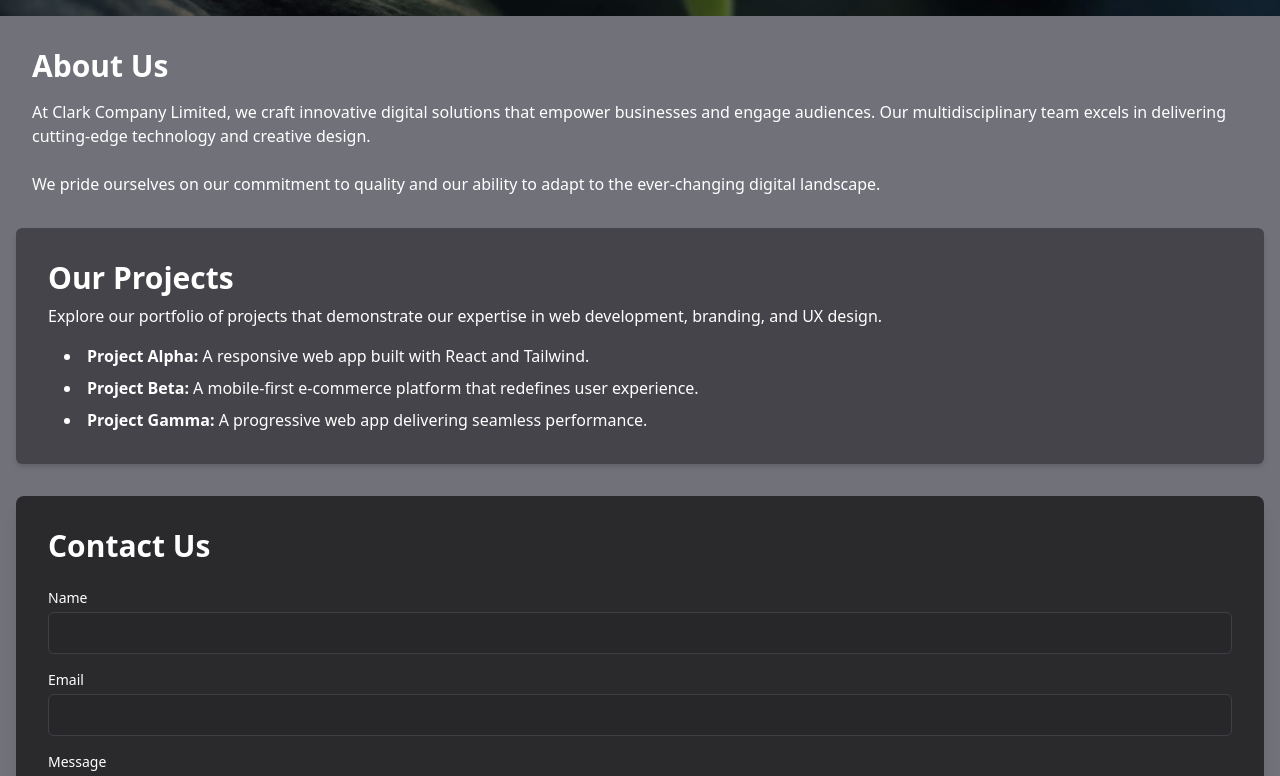
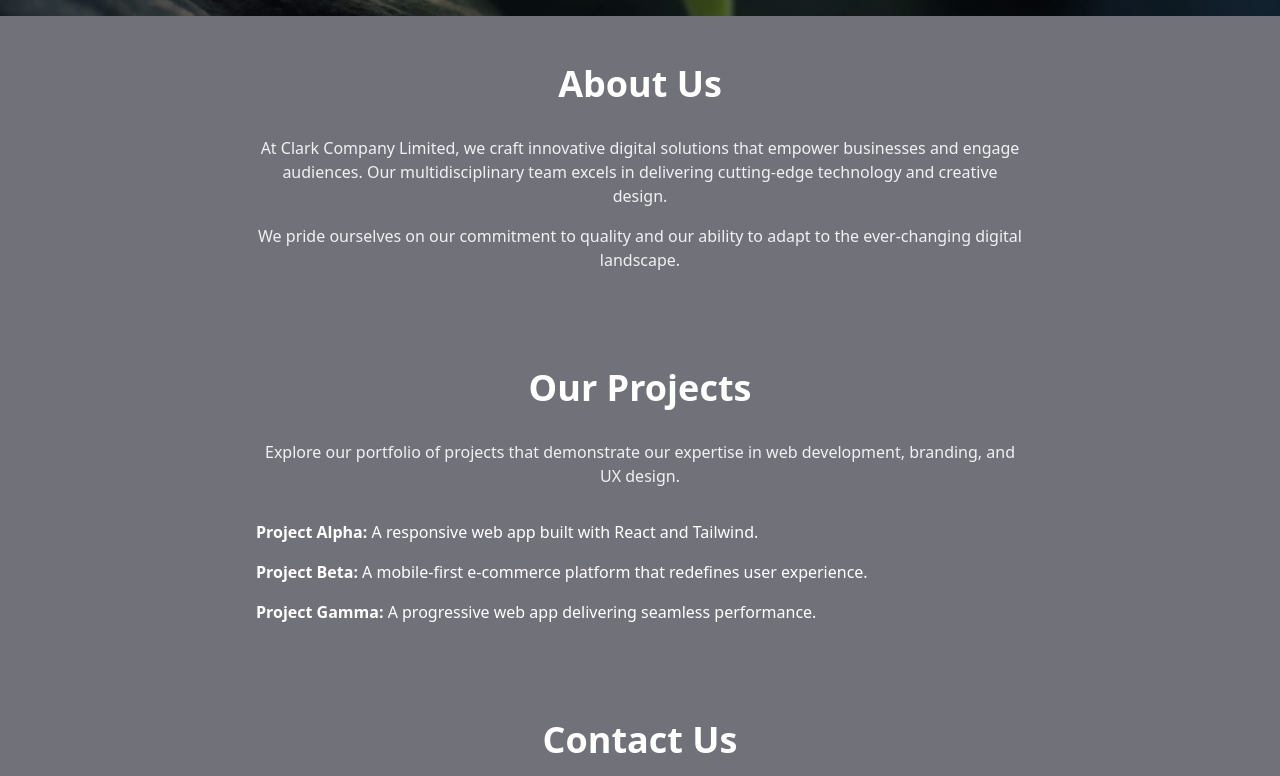
Before and after one commit to life423/drewclark.io-portfolio, a React (Vite) app in the folder app/: page / in a window 1280 px wide. Shown: the part 720-1496 px from the top of the page. Built offline with nearby package versions, Linux system fonts and the light colour scheme.

Commit message:
Revamp About, Contact, and Projects sections
- Updated layout for better responsiveness and alignment.
- Enhanced styling with new padding and background colors.
- Improved text readability with adjusted font sizes and spacing.
- Added a container for centered content in each section.

```diff
--- a/app/src/components/sections/About.jsx
+++ b/app/src/components/sections/About.jsx
@@ -1,19 +1,26 @@
+// FILE: app/src/components/sections/About.jsx
 import React from 'react'
 
 export default function About() {
   return (
-        <section className='p-8'>
-            <h2 className='text-3xl font-bold mb-4 text-white'>About Us</h2>
-            <p className='mb-6 text-white'>
+    <section className="py-12">
+      <div className="mx-auto max-w-3xl text-center">
+        <h2 className="text-3xl md:text-4xl font-bold text-white mb-8">
+          About Us
+        </h2>
+        <div className="space-y-4 text-white/90">
+          <p>
             At Clark Company Limited, we craft innovative digital
             solutions that empower businesses and engage audiences.
             Our multidisciplinary team excels in delivering
-                cutting‐edge technology and creative design.
+            cutting-edge technology and creative design.
           </p>
-            <p className='text-white'>
+          <p>
             We pride ourselves on our commitment to quality and our
-                ability to adapt to the ever‐changing digital landscape.
+            ability to adapt to the ever-changing digital landscape.
           </p>
+        </div>
+      </div>
     </section>
   )
 }
--- a/app/src/components/sections/Contact.jsx
+++ b/app/src/components/sections/Contact.jsx
@@ -1,64 +1,67 @@
+// FILE: app/src/components/sections/Contact.jsx
 import React from 'react'
 
 export default function Contact() {
   return (
-        <section className='p-8 bg-brandGray-900/80 rounded-lg shadow-lg mx-4 mb-8'>
-            <h2 className='text-3xl font-bold mb-6 text-white'>
+    <section className="py-12" id="contact">
+      <div className="mx-auto max-w-3xl">
+        <h2 className="text-3xl md:text-4xl font-bold text-white mb-8 text-center">
           Contact Us
         </h2>
-            <form className='space-y-4'>
+        <form className="space-y-4 bg-brandGray-800/30 p-8 rounded-lg">
           <div>
             <label
-                        htmlFor='name'
-                        className='block text-sm font-medium text-white mb-1'
+              htmlFor="name"
+              className="block text-sm font-medium text-white mb-1"
             >
               Name
             </label>
             <input
-                        type='text'
-                        id='name'
-                        name='name'
-                        className='w-full px-4 py-2 rounded-md bg-brandGray-800 text-white border border-brandGray-700 focus:outline-none focus:ring-2 focus:ring-brandBlue-500'
+              type="text"
+              id="name"
+              name="name"
+              className="w-full px-4 py-2 rounded-md bg-brandGray-800 text-white border border-brandGray-700 focus:outline-none focus:ring-2 focus:ring-brandGreen-500"
               required
             />
           </div>
           <div>
             <label
-                        htmlFor='email'
-                        className='block text-sm font-medium text-white mb-1'
+              htmlFor="email"
+              className="block text-sm font-medium text-white mb-1"
             >
               Email
             </label>
             <input
-                        type='email'
-                        id='email'
-                        name='email'
-                        className='w-full px-4 py-2 rounded-md bg-brandGray-800 text-white border border-brandGray-700 focus:outline-none focus:ring-2 focus:ring-brandBlue-500'
+              type="email"
+              id="email"
+              name="email"
+              className="w-full px-4 py-2 rounded-md bg-brandGray-800 text-white border border-brandGray-700 focus:outline-none focus:ring-2 focus:ring-brandGreen-500"
               required
             />
           </div>
           <div>
             <label
-                        htmlFor='message'
-                        className='block text-sm font-medium text-white mb-1'
+              htmlFor="message"
+              className="block text-sm font-medium text-white mb-1"
             >
               Message
             </label>
             <textarea
-                        id='message'
-                        name='message'
-                        rows='4'
-                        className='w-full px-4 py-2 rounded-md bg-brandGray-800 text-white border border-brandGray-700 focus:outline-none focus:ring-2 focus:ring-brandBlue-500'
+              id="message"
+              name="message"
+              rows="4"
+              className="w-full px-4 py-2 rounded-md bg-brandGray-800 text-white border border-brandGray-700 focus:outline-none focus:ring-2 focus:ring-brandGreen-500"
               required
             ></textarea>
           </div>
           <button
-                    type='submit'
-                    className='w-full bg-brandBlue-600 text-white py-2 px-4 rounded-md hover:bg-brandBlue-700 transition duration-300'
+            type="submit"
+            className="w-full bg-brandGreen-600 text-white py-3 px-4 rounded-md hover:bg-brandGreen-700 transition-colors duration-300 font-medium"
           >
             Send Message
           </button>
         </form>
+      </div>
     </section>
   )
 }
--- a/app/src/components/sections/Projects.jsx
+++ b/app/src/components/sections/Projects.jsx
@@ -1,29 +1,29 @@
+// FILE: app/src/components/sections/Projects.jsx
 import React from 'react'
 
 export default function Projects() {
   return (
-        <section className='p-8 bg-brandGray-800/60 rounded-md shadow-md mx-4 mb-8'>
-            <h2 className='text-3xl font-semibold mb-2 text-white'>
+    <section className="py-12">
+      <div className="mx-auto max-w-3xl text-center">
+        <h2 className="text-3xl md:text-4xl font-bold text-white mb-8">
           Our Projects
         </h2>
-            <p className='mb-4 text-white'>
+        <p className="text-white/90 mb-8">
           Explore our portfolio of projects that demonstrate our
           expertise in web development, branding, and UX design.
         </p>
-            <ul className='list-disc list-inside pl-4 space-y-2 text-white'>
-                <li>
-                    <strong>Project Alpha:</strong> A responsive web app
-                    built with React and Tailwind.
+        <ul className="space-y-4 text-left">
+          <li className="text-white">
+            <strong>Project Alpha:</strong> A responsive web app built with React and Tailwind.
           </li>
-                <li>
-                    <strong>Project Beta:</strong> A mobile-first
-                    e-commerce platform that redefines user experience.
+          <li className="text-white">
+            <strong>Project Beta:</strong> A mobile-first e-commerce platform that redefines user experience.
           </li>
-                <li>
-                    <strong>Project Gamma:</strong> A progressive web
-                    app delivering seamless performance.
+          <li className="text-white">
+            <strong>Project Gamma:</strong> A progressive web app delivering seamless performance.
           </li>
         </ul>
+      </div>
     </section>
   )
 }
```
Lines whose indentation alone changed are shown as unchanged.
